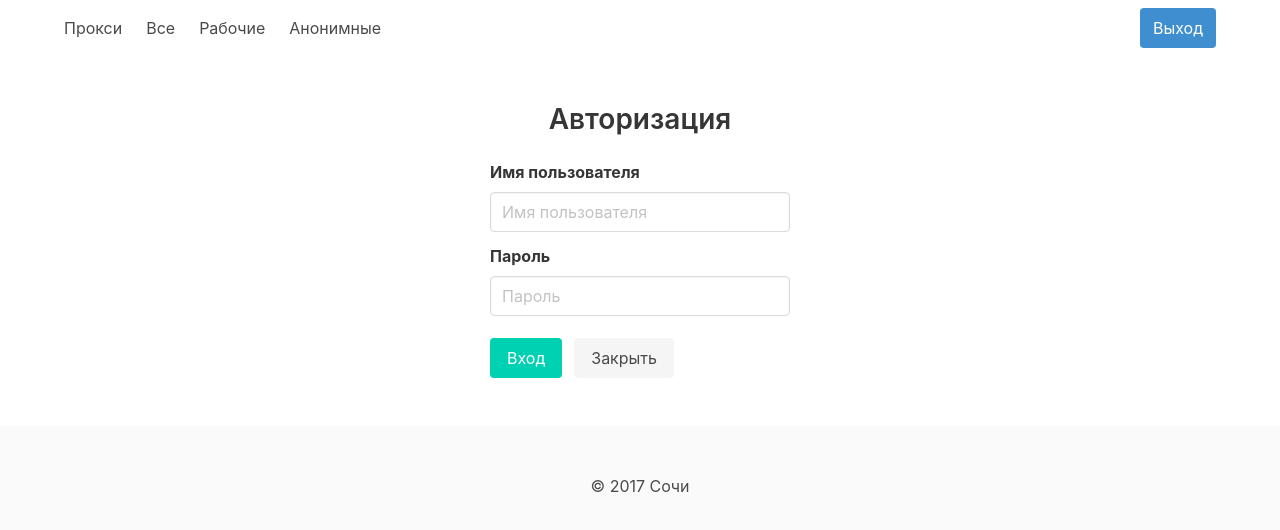
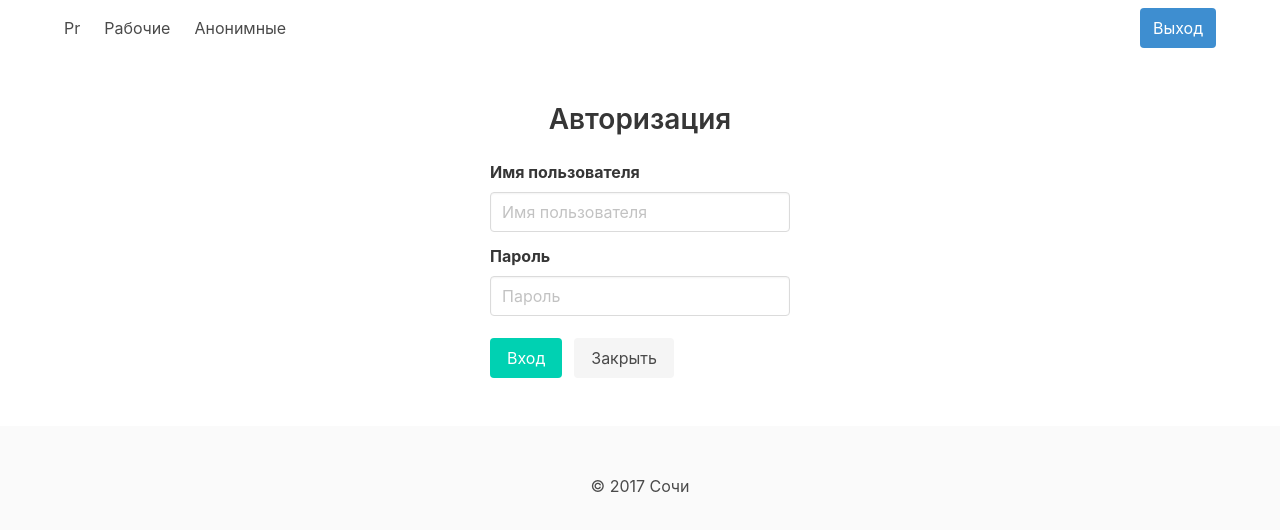
Before and after one commit to serbe/vupr, a Vue app: page /login in a window 1280 px wide. Shown: the top 530 px of the page. Built offline with nearby package versions, Linux system fonts and the light colour scheme; sample sign-in values are in the browser's storage.

Commit message:
hide all

```diff
--- a/src/components/Navbar.vue
+++ b/src/components/Navbar.vue
@@ -3,8 +3,8 @@
     <nav class="navbar ">
       <div class="navbar-brand">
         <template v-if="user.authenticated">
-          <router-link to="/" class="navbar-item" exact>Прокси</router-link>
-          <router-link to="/all" class="navbar-item">Все</router-link>
+          <router-link to="/" class="navbar-item" exact>Pr</router-link>
+          <!-- <router-link to="/all" class="navbar-item">Все</router-link> -->
           <router-link to="/work" class="navbar-item">Рабочие</router-link>
           <router-link to="/anon" class="navbar-item">Анонимные</router-link>
         </template>
--- a/src/router/index.js
+++ b/src/router/index.js
@@ -1,7 +1,7 @@
 import Vue from 'vue'
 import Router from 'vue-router'
 import Home from '@/components/Home'
-import All from '@/components/All'
+// import All from '@/components/All'
 import Work from '@/components/Work'
 import Anon from '@/components/Anon'
 import Login from '@/components/Login'
@@ -20,12 +20,12 @@ export default new Router({
       component: Home,
       meta: { requiresAuth: true, title: 'Home' }
     },
-    {
-      path: '/all',
-      name: 'all',
-      component: All,
-      meta: { requiresAuth: true, title: 'All' }
-    },
+    // {
+    //   path: '/all',
+    //   name: 'all',
+    //   component: All,
+    //   meta: { requiresAuth: true, title: 'All' }
+    // },
     {
       path: '/work',
       name: 'work',
```
